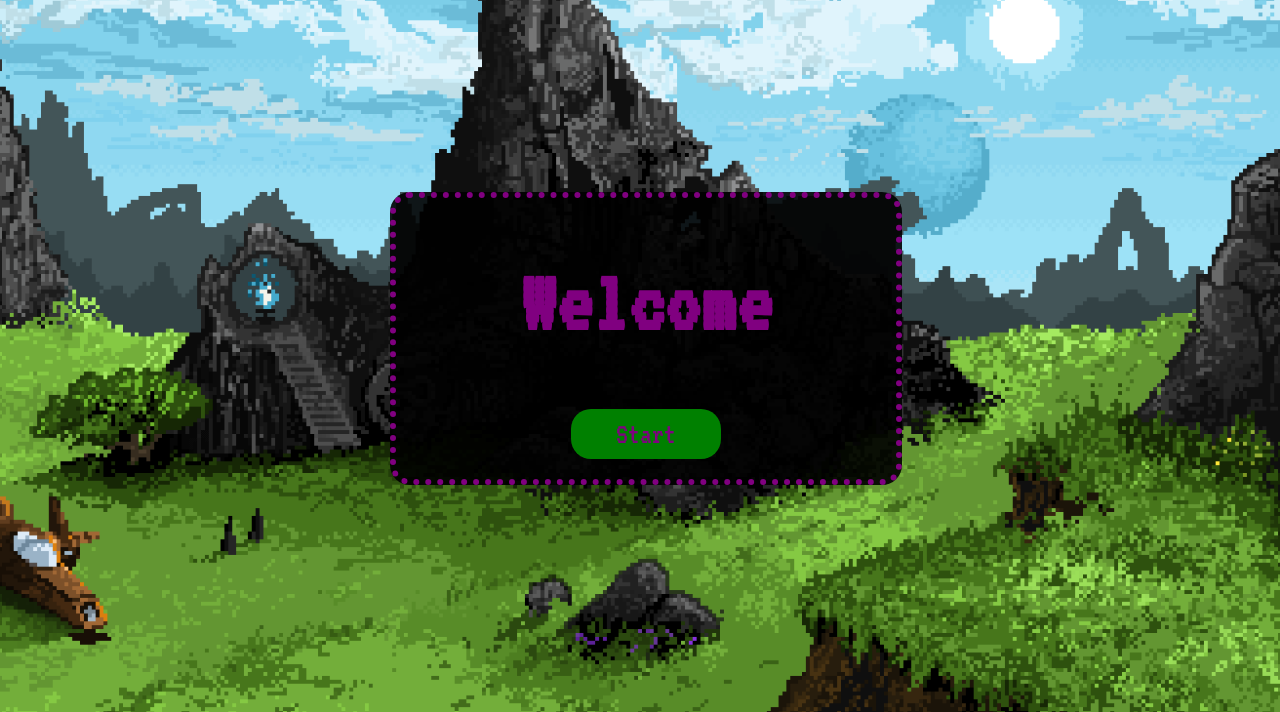
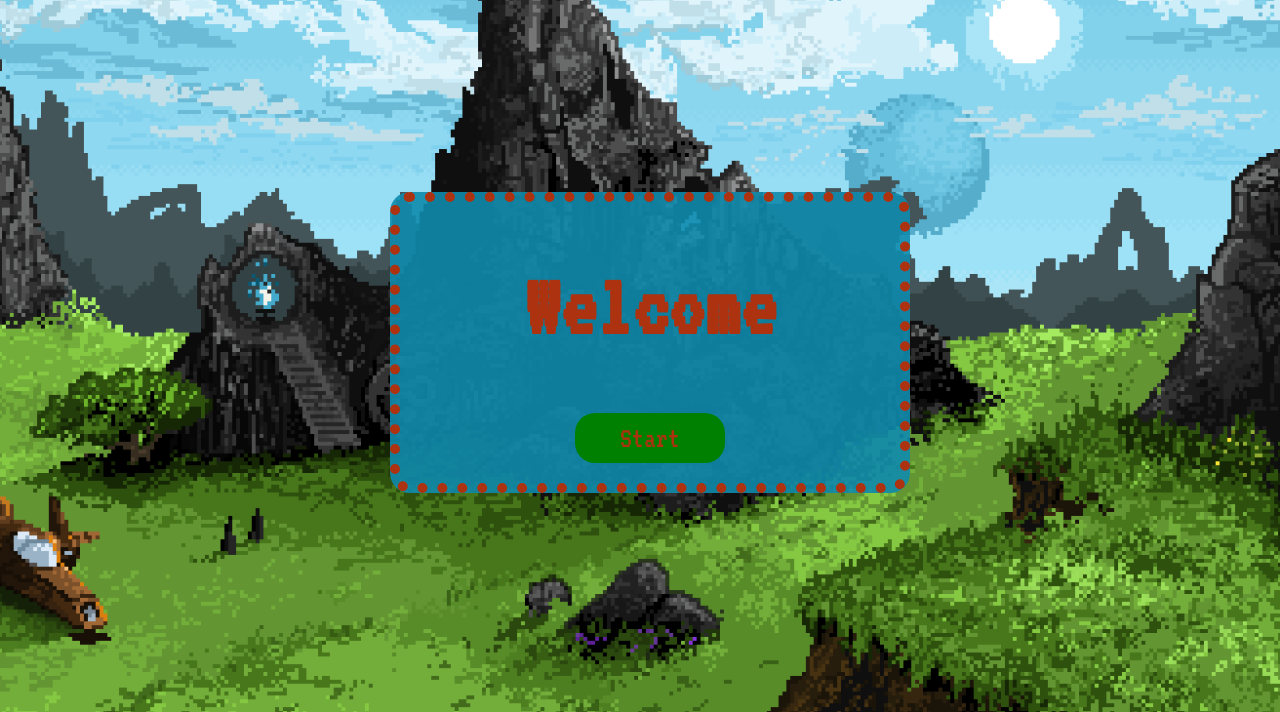
Before and after one commit to anagobarreto/wdi-project-1, a PHP site: page / in a window 1280 px wide. Shown: the part 88-800 px from the top of the page. Run offline with PHP 8.4, Linux system fonts and the light colour scheme; some libraries are stand-ins or nearby versions.

Commit message:
New colors

```diff
--- a/css/style.css
+++ b/css/style.css
@@ -45,16 +45,16 @@ ul li {
 .dialog {
   display: none;
   font-family: 'VT323', monospace;
-  color: purple;
+  color: #ad3210;
   text-align: center;
   position: absolute;
   left: 50%;
   width: 500px;
   top: 35%;
-  background-color: rgba(0, 0, 0, .9);
+  background-color: rgba(16, 139, 173, .9);
   margin-left: -250px;
   border-radius: 20px;
-  border: 6px dotted purple;
+  border: 10px dotted #ad3210;
 }
 
 .dialog h1 {
```
Also changed, not shown: images/try2.jpg (added), images/try3.jpg (added).
